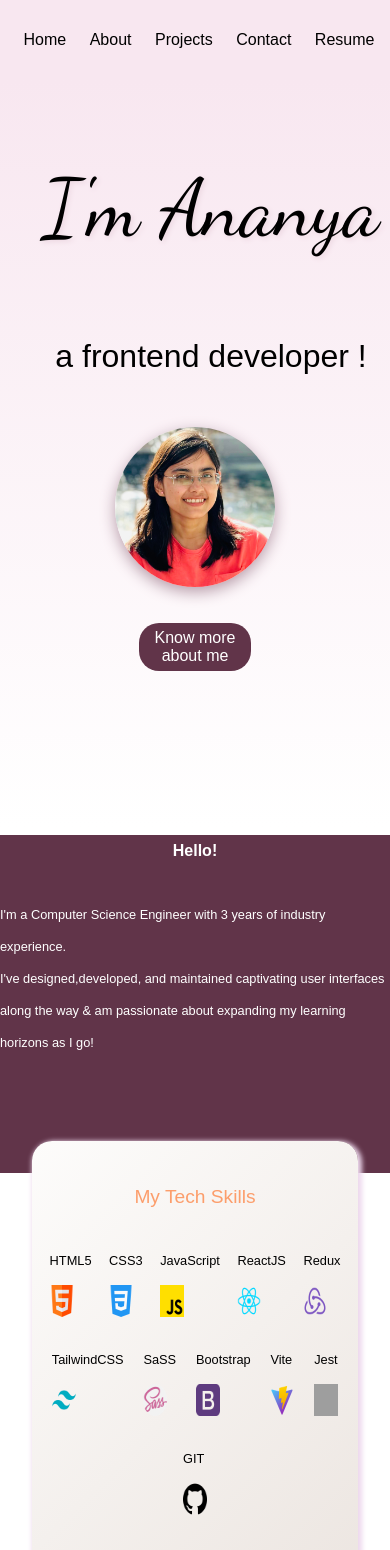
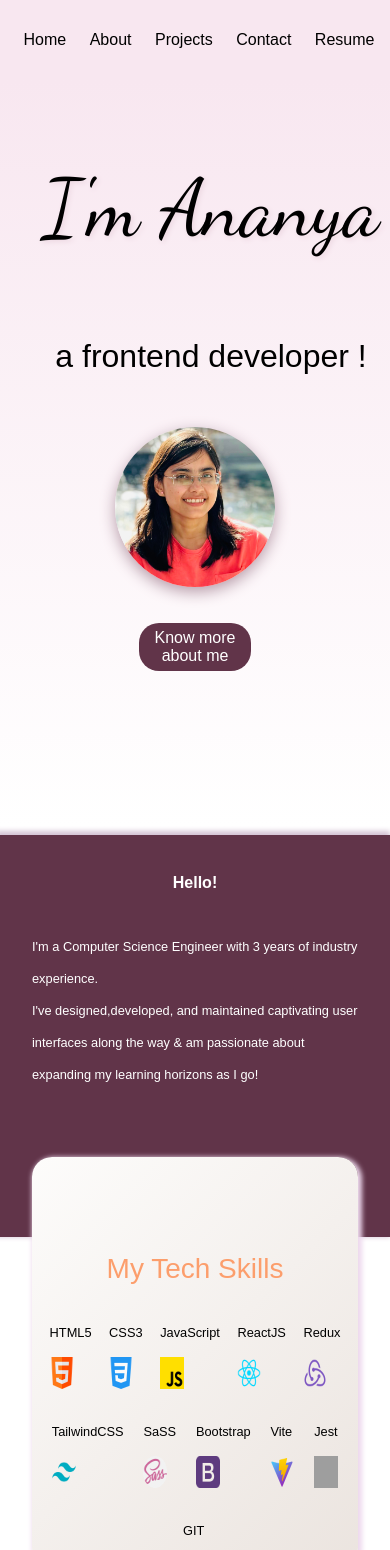
Before and after one commit to ananya-ghoshal/portfolio_website, a React (Vite) app: page / in a window 390 px wide. Shown: the top 1550 px of the page. Built offline with nearby package versions, Linux system fonts and the light colour scheme; grey boxes are pictures that could not be loaded; the HTML template or start-up script is replaced by a standard one.

Commit message:
favicon updated

```diff
--- a/index.html
+++ b/index.html
@@ -3,9 +3,8 @@
   <head>
     <meta charset="UTF-8" />
     <meta name="description" content="portfolio_website" />
-    <link rel="icon" type="image/svg+xml" href="/vite.svg" />
+    <link rel="icon" type="image/svg+xml" href="./public/favicon.ico" />
     <meta name="viewport" content="width=device-width, initial-scale=1.0" />
-    <link rel="icon" href="../portfolio_website/public/favicon.ico" />
     <title>Ananya Ghoshal</title>
   </head>
   <body>
--- a/src/components/ContactMe.jsx
+++ b/src/components/ContactMe.jsx
@@ -5,7 +5,7 @@ import LinkedinImg from "../icons/linkedin.png";
 
 function ContactMe() {
   return (
-    <section className="ContactMe" id="contact">
+    <div className="ContactMe" id="contact">
       <div className="ContactMe_card">
         <div className="text">
           <h3>Get in Touch</h3>
@@ -25,7 +25,7 @@ function ContactMe() {
           </div>
         </div>
       </div>
-    </section>
+    </div>
   );
 }
 
--- a/src/index.css
+++ b/src/index.css
@@ -5,3 +5,12 @@
   padding: 0;
   font-family: sans-serif;
 }
+html,
+body {
+  overflow-x: hidden;
+}
+
+::selection {
+  background-color: #b79ca9;
+  color: #fff;
+}
--- a/src/styles/AboutMe.css
+++ b/src/styles/AboutMe.css
@@ -7,9 +7,11 @@
 
 .aboutMe__text {
   background-color: #613449;
-  height: 40%;
+  height: 60%;
   color: white;
   display: block;
+  padding: 2rem;
+  box-shadow: -2px -2px 5px 2px rgb(212, 194, 212);
 }
 .aboutMe__text > p {
   max-width: 70ch;
@@ -20,8 +22,8 @@
   text-align: center;
 }
 .skills_card {
-  height: 55%;
-  margin: -5rem 5rem 5rem 5rem;
+  height: 45%;
+  margin: -15rem 5rem 5rem 5rem;
   background-image: linear-gradient(135deg, #fdfcfb 0%, #ebe4df 100%);
   color: rgb(0, 0, 0);
   border-radius: 20px;
@@ -29,7 +31,7 @@
   /* box:shadow:horizontal vertical blur spread-radius color; */
   box-shadow: 2px 2px 5px 2px rgb(237, 216, 237);
 }
-.skills_header {
+.skills_header > p {
   font-size: 1.75rem;
   font-weight: 500;
   color: rgb(252, 158, 108);
@@ -60,10 +62,11 @@
 /* styling for phone screen */
 @media only screen and (max-width: 600px) {
   .skills_card {
-    margin: -2rem 2rem 2rem 2rem;
+    margin: -5rem 2rem 2rem 2rem;
     padding: 1rem 1rem;
   }
   .aboutMe__text {
+    height: 40%;
     margin-top: 0.5rem;
     font-size: 0.8rem;
   }
```
